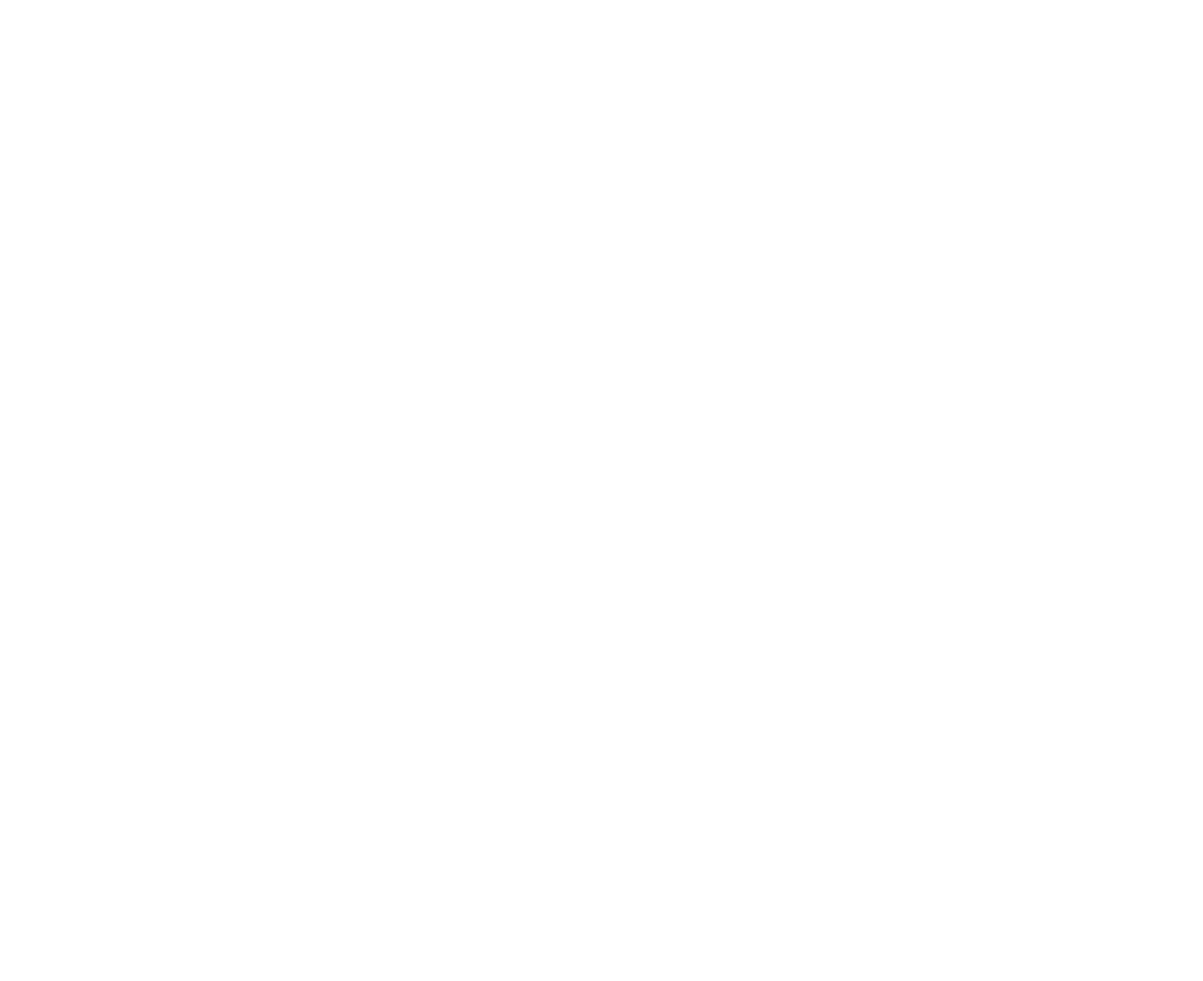
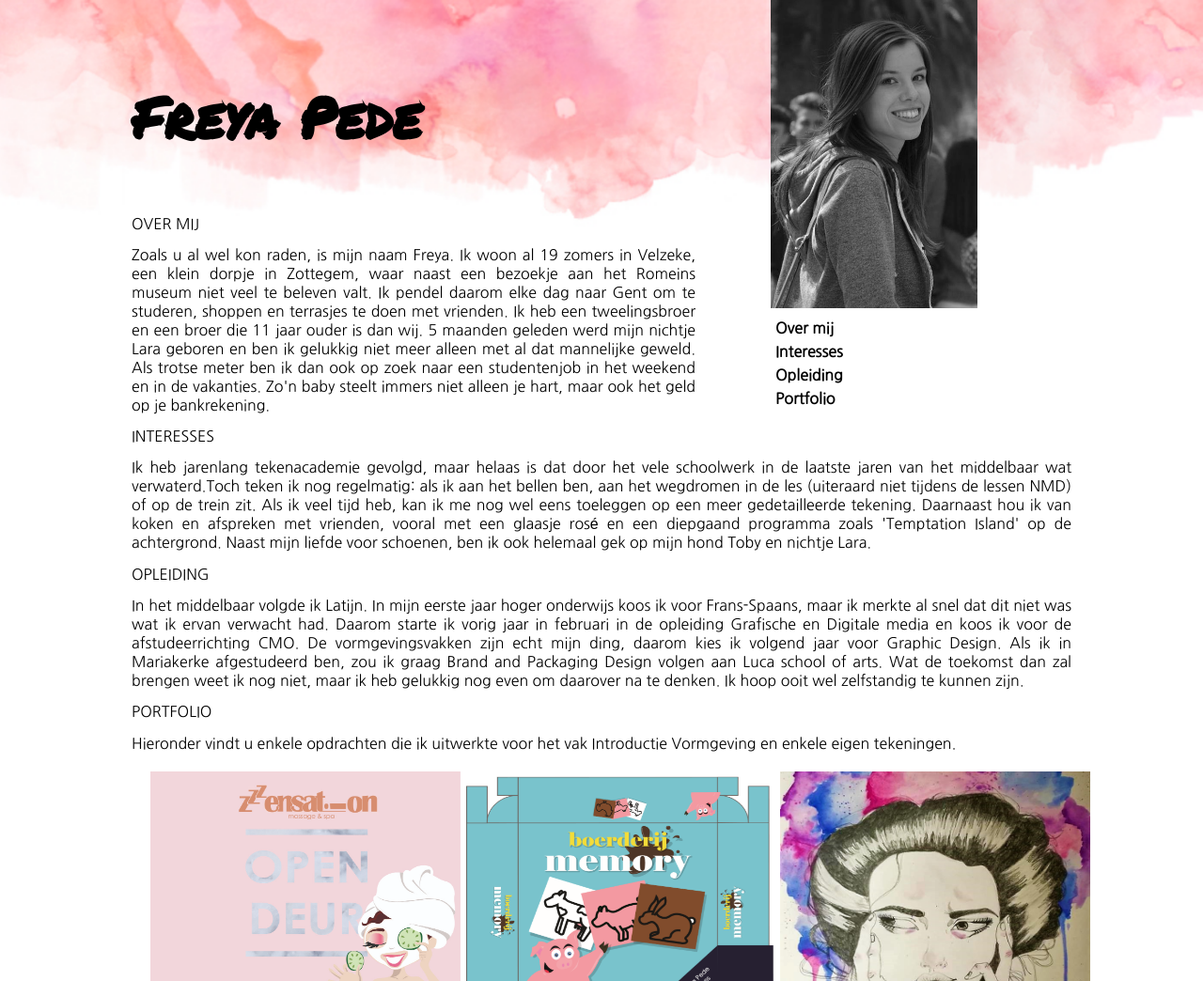
Before and after one commit to gdm-1718-freypede/1718-nmd1, a plain HTML site: page index.html in a window 1280 px wide. Shown: the top 1044 px of the page at 94% size. Before the commit the page ends 800 px from the top, so only its background shows below. Drawn offline with Linux system fonts and the light colour scheme.

Commit message:
aanpassingen website

```diff
--- /dev/null
+++ b/css/main.css
@@ -0,0 +1,92 @@
+h1 {
+    font-family: 'Permanent Marker', cursive;
+    font-weight: 900;
+    color: black;
+    font-size: 60px;
+    text-align: left;
+}
+
+h2 {
+    font-family: 'Nanum Gothic', sans-serif;
+    font-weight: 500;
+    font-size: 16px;
+    color: black;
+    clear: both;
+}
+
+p, li {
+    font-family: 'Nanum Gothic', sans-serif;
+    font-weight: 400;
+    font-size: 16px;
+    color: black;
+    margin: 5px 0px 0px 0px;
+    list-style-type: none;
+}
+
+
+a:link {
+    color: black;
+    text-decoration: none;
+    font-weight: bold;
+}
+
+a:visited {
+    color: deeppink;
+}
+
+a:hover {
+    color: darkgrey;
+}
+
+.align-right {
+    float: right;
+    padding-right: 100px;
+    margin: -210px 0px 20px 20px;
+ }
+
+img {
+    width: 22%;
+}
+
+body {
+    background-color: white;
+    text-align: justify;
+    background-image: url("../images/watercolor.png");
+    background-repeat: no-repeat;
+    background-position: center top;
+    background-size:1500px auto;
+    margin-top: 20px;
+}
+
+.geheel {
+    padding: 20px 5px 150px 5px;
+    max-width: 1000px;
+    margin: 20px auto;
+}
+
+.navigatie {
+    padding: 5px;
+    border:2px;
+    position:absolute;
+    margin: 110px 1000px 0px 640px;
+   }
+
+.paragraaf1 {
+    display: inline-block;
+    width: 600px;
+    margin: 6px 0px 0px 0px;
+}
+
+.portfolio {
+    display: flex;
+    justify-content: space-between;
+    flex-wrap: wrap;
+    width: 1000px;
+    height: 200px;
+    padding: 20px;
+    }
+
+img.foto {
+    width: 33%;
+    height: 150%;
+}
--- a/index.html
+++ b/index.html
@@ -1,15 +1,55 @@
 <!DOCTYPE html>
-<html lang="eng">
+<html lang="nl">
 <head>
-   <meta charset="UTF-8">
-   <meta name="viewport" content="with=device-width, initial-scale=1.0">
-   <meta http-equiv=""
-
-
+    <meta charset="UTF-8">
+    <title>New Media Design I- Mijn CV </title>
+    <link rel="stylesheet" href="css/main.css">
+    <link href="https://fonts.googleapis.com/css?family=Permanent+Marker" rel="stylesheet">
+    <link href="https://fonts.googleapis.com/css?family=Nanum+Gothic" rel="stylesheet">
 </head>
 
+<body>
+<div class="geheel">
+<h1>Freya Pede</h1>
+<img src="images/Freya.jpg" alt="" title="Freya" class="align-right">
+        <div class="navigatie">
+        <nav>
+            <ul>
+            <li><a href="#Over mij">Over mij</a></li>
+            <li><a href="#Interesses">Interesses</a></li>
+            <li><a href="#Opleiding">Opleiding</a></li>
+            <li><a href="#Portfolio">Portfolio</a></li>
+            </ul>
+        </nav>
+        </div>
 
+    <div class="paragraaf1">
+    <h2 id="Over mij">OVER MIJ</h2>
+    <p>Zoals u al wel kon raden, is mijn naam Freya. Ik woon al 19 zomers in Velzeke, een klein dorpje in Zottegem, waar naast een bezoekje aan het Romeins museum niet veel te beleven valt.
+    Ik pendel daarom elke dag naar Gent om te studeren, shoppen en terrasjes te doen met vrienden. Ik heb een tweelingsbroer en een broer die 11 jaar ouder is dan wij.
+    5 maanden geleden werd mijn nichtje Lara geboren en ben ik gelukkig niet meer alleen met al dat mannelijke geweld. Als trotse meter ben ik dan ook op zoek naar een studentenjob in het weekend en
+    in de vakanties. Zo'n baby steelt immers niet alleen je hart, maar ook het geld op je bankrekening.
+    </p>
+    </div>
+    <h2 id="Interesses">INTERESSES</h2>
+    <p>Ik heb jarenlang tekenacademie gevolgd, maar helaas is dat door het vele schoolwerk in de laatste jaren van het middelbaar wat verwaterd.Toch teken ik nog regelmatig: als ik aan het bellen ben, aan het wegdromen in de les (uiteraard niet tijdens de lessen NMD) of op de trein zit.
+    Als ik veel tijd heb, kan ik me nog wel eens toeleggen op een meer gedetailleerde tekening. Daarnaast hou ik van koken en afspreken met vrienden, vooral met een glaasje rosé en een diepgaand programma zoals
+    'Temptation Island' op de achtergrond. Naast mijn liefde voor schoenen, ben ik ook helemaal gek op mijn hond Toby en nichtje Lara.</p>
+    <h2 id="Opleiding">OPLEIDING</h2>
+    <p>In het middelbaar volgde ik Latijn. In mijn eerste jaar hoger onderwijs koos ik voor Frans-Spaans, maar ik merkte al snel dat dit niet was wat ik ervan verwacht had.
+    Daarom starte ik vorig jaar in februari in de opleiding Grafische en Digitale media en koos ik voor de afstudeerrichting CMO. De vormgevingsvakken zijn echt mijn ding, daarom kies ik volgend jaar voor Graphic Design.
+    Als ik in Mariakerke afgestudeerd ben, zou ik graag Brand and Packaging Design volgen aan Luca school of arts. Wat de toekomst dan zal brengen weet ik nog niet, maar ik heb gelukkig nog even om daarover na te denken. Ik hoop ooit wel zelfstandig te kunnen zijn.
+    </p>
+    <h2 id="Portfolio">PORTFOLIO</h2>
+    <p>Hieronder vindt u enkele opdrachten die ik uitwerkte voor het vak Introductie Vormgeving en enkele eigen tekeningen.</p>
 
-
-
-</html>
+        <div class="portfolio">
+        <img class="foto" src="images/affiche.jpg" alt="" title="werkstuk1">
+        <img class="foto" src="images/bordspel.PNG" alt="" title="werkstuk2">
+        <img class="foto" src="images/tekening.jpg" alt="" title="werkstuk3">
+        <img class="foto" src="images/vogel.png" alt="" title="werkstuk4">
+        <img class="foto" src="images/moto.PNG" alt="" title="werkstuk5">
+        <img class="foto" src="images/brandweer.png" alt="" title="werkstuk6">
+        </div>
+</div>
+</body>
```
Also changed, not shown: images/Freya.jpg (added), images/affiche.jpg (added), images/bordspel.PNG (added), images/brandweer.png (added), images/moto.PNG (added), images/tekening.jpg (added), images/vogel.png (added), images/watercolor.png (added).
